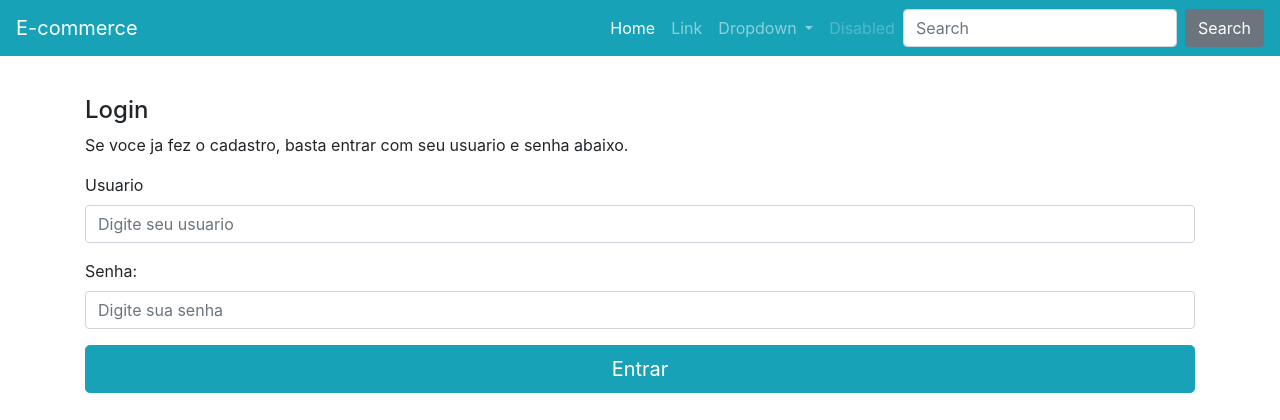
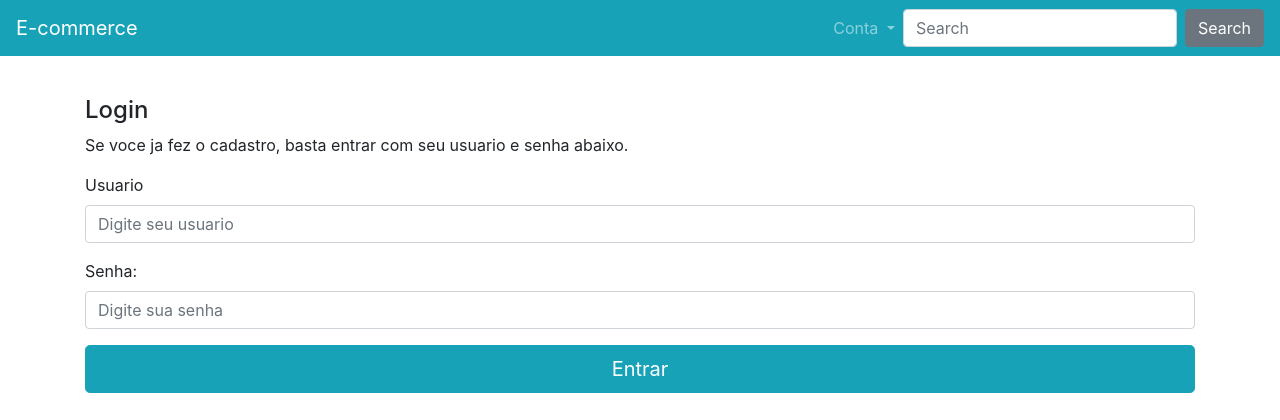
Before and after one commit to Wesley-Breno/E-commerce, a Django app: page /perfil/ in a window 1280 px wide. Shown: the top 420 px of the page. Run offline with Django 3.2, Linux system fonts and the light colour scheme; a user stored in the database is signed in; data comes from the database, SQL or seed files in the repository; some libraries are stand-ins or nearby versions.

Commit message:
Finalizando a area de cadastro/login do usuario
Finalizei a area de cadastro e login do usuario, tambem adicionei a parte de resumo das compras.

```diff
--- a/ecommerce/templates/parciais/_nav.html
+++ b/ecommerce/templates/parciais/_nav.html
@@ -9,27 +9,29 @@
 
     <div class="collapse navbar-collapse" id="navbarSupportedContent">
         <ul class="navbar-nav ml-auto">
-            <li class="nav-item active">
-                <a class="nav-link" href="#">Home <span class="sr-only">(current)</span></a>
-            </li>
-            <li class="nav-item">
-                <a class="nav-link" href="#">Link</a>
-            </li>
+
+            {% if request.user.is_authenticated %}
             <li class="nav-item dropdown">
                 <a class="nav-link dropdown-toggle" href="#" id="navbarDropdown" role="button"
                     data-toggle="dropdown" aria-haspopup="true" aria-expanded="false">
-                    Dropdown
+                    Conta
                 </a>
                 <div class="dropdown-menu" aria-labelledby="navbarDropdown">
-                    <a class="dropdown-item" href="#">Action</a>
-                    <a class="dropdown-item" href="#">Another action</a>
-                    <div class="dropdown-divider"></div>
-                    <a class="dropdown-item" href="#">Something else here</a>
+                    <a class="dropdown-item" href="{% url 'perfil:criar' %}">Atualizar dados</a>
+                    <a class="dropdown-item" href="{% url 'perfil:logout' %}">Sair</a>
                 </div>
             </li>
+            {% else %}
+
             <li class="nav-item">
-                <a class="nav-link disabled" href="#">Disabled</a>
+                <a class="nav-link" href="{% url 'perfil:criar' %}">Entrar</a>
             </li>
+
+            <li class="nav-item">
+                <a class="nav-link" href="{% url 'perfil:criar' %}">Criar conta</a>
+            </li>
+
+            {% endif %}
 
             {% if request.session.carrinho %}
             <li class="nav-item">
```
Also changed, not shown: ecommerce/templates/parciais/_carrinho.html (added, +46 -0 lines).
